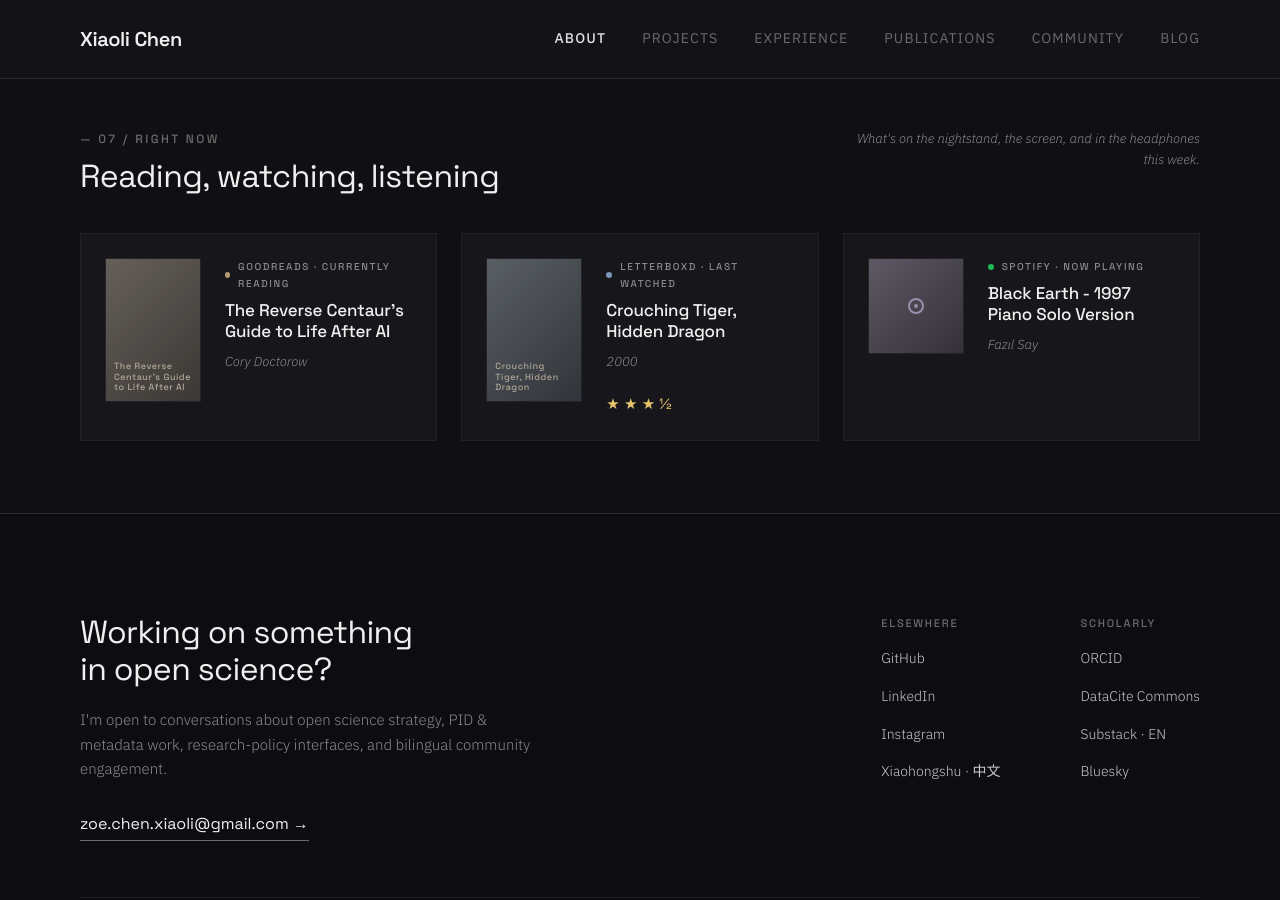
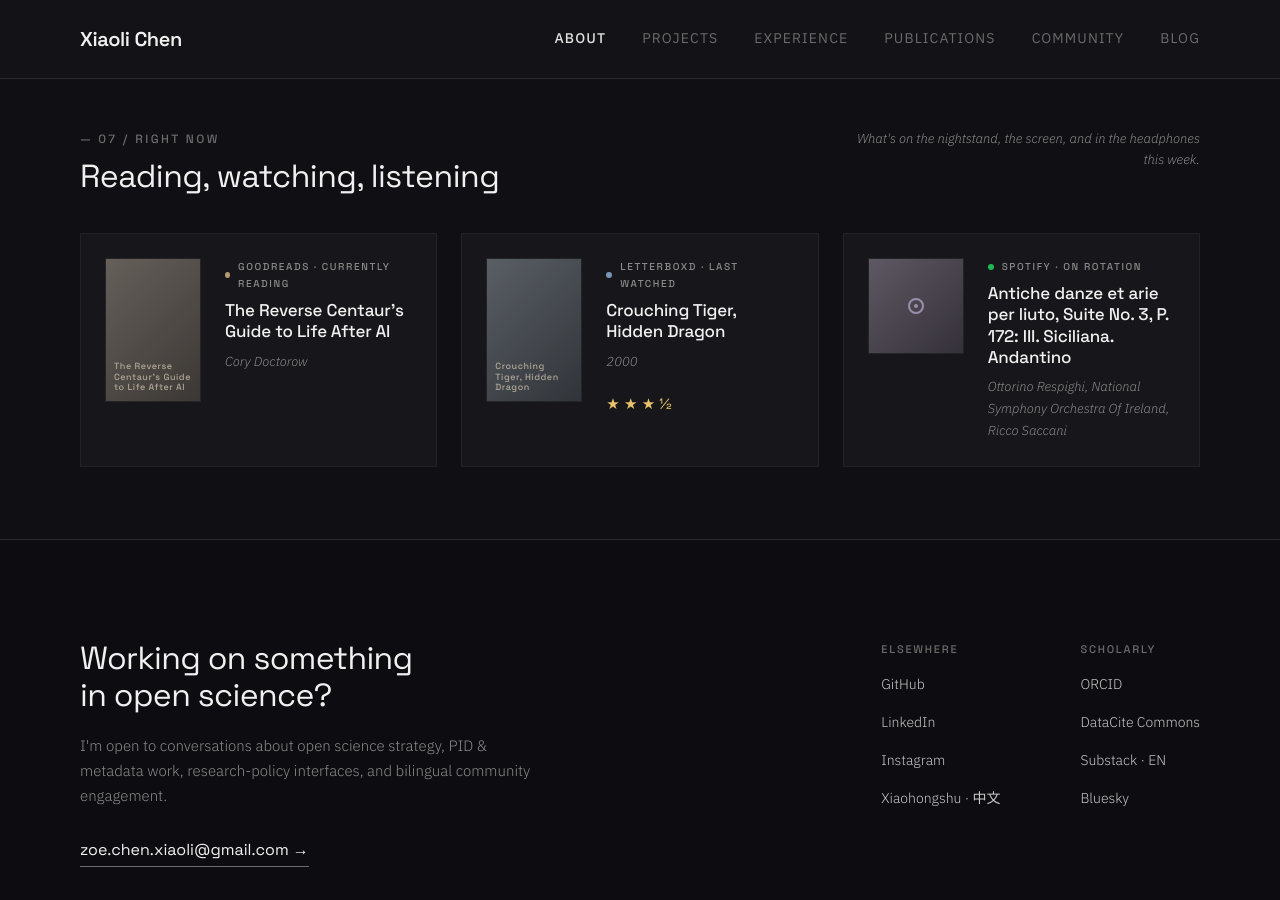
Before and after one commit to xchen101/xchen101.github.io, a Jekyll site: the page built from index.md, in a window 1280 px wide and 900 px high, scrolled down 6657 px. Built offline with Jekyll 4.4.1, drawn with Linux system fonts in a browser that asks for light colours; comment, search, counter and statistics services are not loaded; grey boxes are pictures that could not be loaded.

Commit message:
update: Right Now widget data (auto)

```diff
--- a/_data/now.yml
+++ b/_data/now.yml
@@ -1,4 +1,4 @@
-# Right now — auto-generated by Hermes cron on 2026-10-04 23:00 UTC
+# Right now — auto-generated by Hermes cron on 2026-10-05 05:00 UTC
 # Sources: Goodreads RSS / Letterboxd RSS / Spotify API
 
 reading:
@@ -23,9 +23,9 @@
 listening:
   service: "Spotify"
   accent: "#1DB954"
-  label: "Now playing"
-  title: "Black Earth - 1997 Piano Solo Version"
-  artist: "Fazıl Say"
-  url: "https://open.spotify.com/track/3wsT286gEZoEp2TVkSIYmi"
+  label: "On rotation"
+  title: "Antiche danze et arie per liuto, Suite No. 3, P. 172: III. Siciliana. Andantino"
+  artist: "Ottorino Respighi, National Symphony Orchestra Of Ireland, Ricco Saccani"
+  url: "https://open.spotify.com/track/5g0IH9VaDixQZrWTYa4QD4"
   profile_url: "https://open.spotify.com/"
-  image: "https://i.scdn.co/image/ab67616d00001e0209d800381dfb85682d8f209b"
+  image: "https://i.scdn.co/image/ab67616d00001e02aaf01de534bd5a116ece093e"
```
